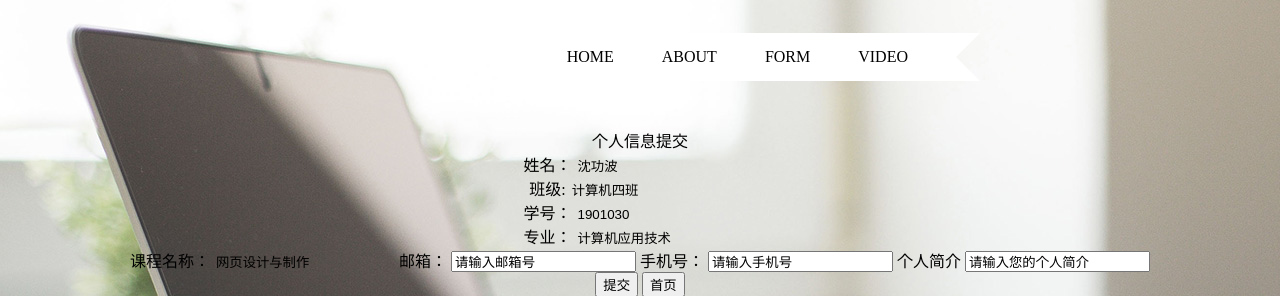
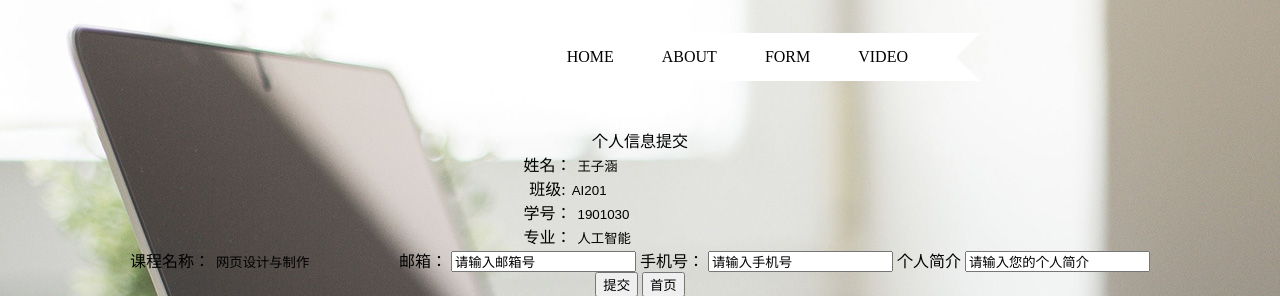
Before and after one commit to Jamppii/Jamppii.github.io, a plain HTML site: page 表单.html in a window 1280 px wide. Shown: the top 296 px of the page. Drawn offline with Linux system fonts and the light colour scheme.

Commit message:
Update 表单.html

```diff
--- a/表单.html
+++ b/表单.html
@@ -23,11 +23,11 @@
             <div class="form_input">
 
                 <span>姓名：</span>
-                <input class="inputs" type="text" value="沈功波">
+                <input class="inputs" type="text" value="王子涵">
             </div>
             <div class="form_input">
                 <span>班级:</span>
-                <input class="inputs" type="text" value="计算机四班">
+                <input class="inputs" type="text" value="AI201">
             </div>
             <div class="form_input">
                 <span>学号：</span>
@@ -35,7 +35,7 @@
             </div>
             <div class="form_input">
                 <span>专业：</span>
-                <input class="inputs" type="text" value="计算机应用技术">
+                <input class="inputs" type="text" value="人工智能">
             </div>
             <div class="form_input">
                 <span>课程名称：</span>
```
